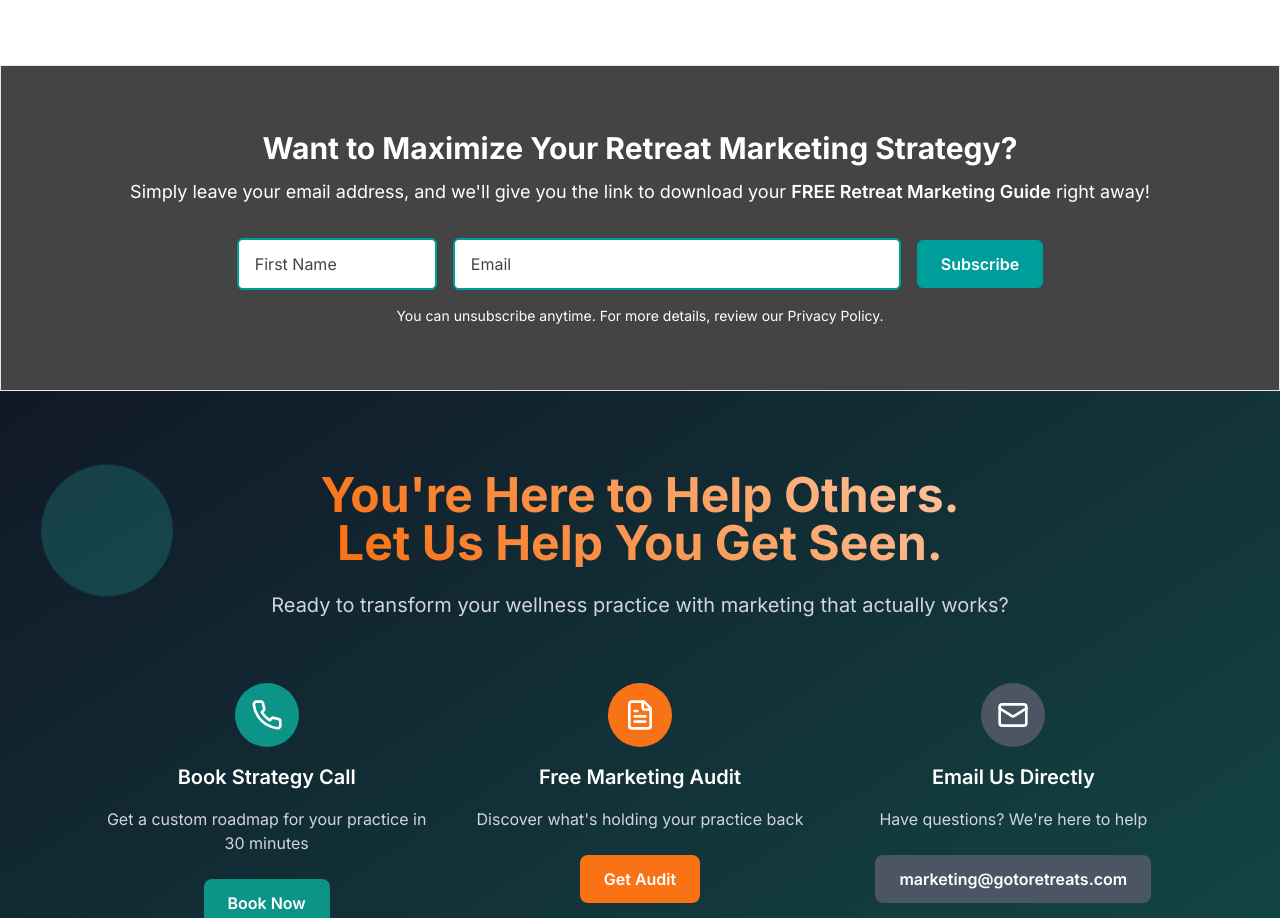
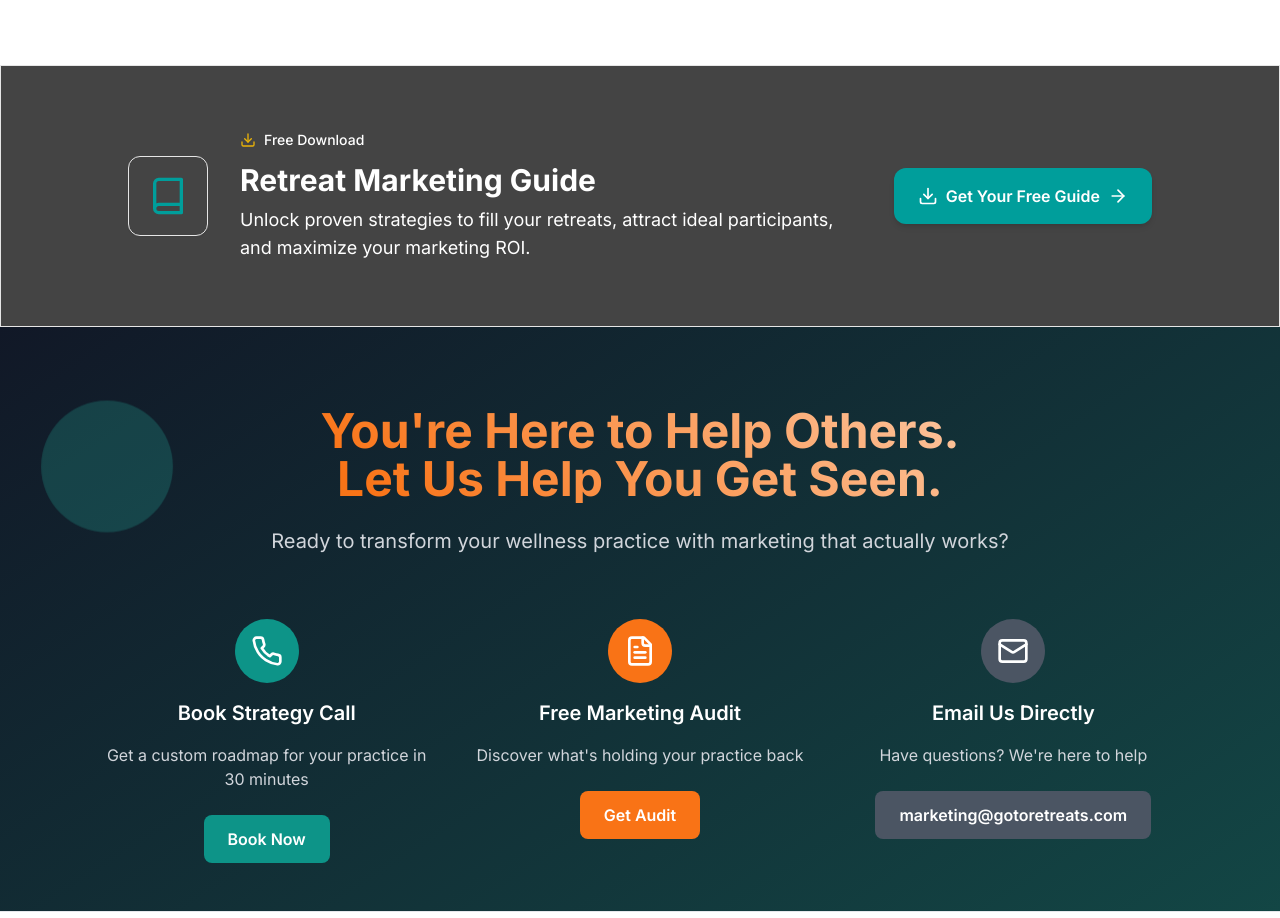
Before and after one commit to Maxiemad/Digital-Marketing, a React (Vite) app: page / in a window 1280 px wide. Shown: the part 5900-6818 px from the top of the page. Built offline with nearby package versions, Linux system fonts and the light colour scheme.

Commit message:
Update NewsletterSignupSection: redesign with card layout and new content

```diff
--- a/src/components/NewsletterSignupSection.tsx
+++ b/src/components/NewsletterSignupSection.tsx
@@ -1,12 +1,8 @@
-import React, { useState, useEffect } from 'react';
+import React, { useEffect } from 'react';
 import { motion } from 'framer-motion';
+import { Book, Download, ArrowRight } from 'lucide-react';
 
 const NewsletterSignupSection: React.FC = () => {
-  console.log('NewsletterSignupSection rendered');
-  const [firstName, setFirstName] = useState('');
-  const [email, setEmail] = useState('');
-  const [isSuccess, setIsSuccess] = useState(false);
-
   // Ensure this section scrolls into view when accessed via anchor link
   useEffect(() => {
     const hash = window.location.hash;
@@ -21,117 +17,62 @@ const NewsletterSignupSection: React.FC = () => {
     }
   }, []);
 
-  const handleSubmit = (e: React.FormEvent) => {
-    e.preventDefault();
-    console.log('Form submitted, setting success to true');
-    // Just show success immediately - no API call needed
-    setIsSuccess(true);
+  const handleSubmit = () => {
+    // Redirect to the form URL
+    window.location.href = 'https://crm.gotoretreats.com/widget/form/GAbngSlGRoTVUYSxaycp';
   };
-
-  const resetForm = () => {
-    setFirstName('');
-    setEmail('');
-    setIsSuccess(false);
-  };
-
-  if (isSuccess) {
-    return (
-      <section id="pdf-download" className="py-16 bg-[#444444] border border-[#e6e6e6]">
-        <div className="max-w-7xl mx-auto px-4 sm:px-6 lg:px-8">
-          <motion.div
-            className="text-center"
-            initial={{ opacity: 0, scale: 0.9 }}
-            animate={{ opacity: 1, scale: 1 }}
-            transition={{ duration: 0.5 }}
-          >
-            <div className="text-green-400 text-6xl mb-4">✅</div>
-            <h4 className="text-white text-2xl font-bold mb-2">Thank you{firstName ? `, ${firstName}` : ''}!</h4>
-            <p className="text-white text-lg mb-4">Your Retreat Marketing Guide is Here! 🙌</p>
-            <p className="text-white mb-6">You're one step closer to marketing your successful retreat!</p>
-            <a
-              href="https://drive.google.com/file/d/1BZ9P5OWawV_8XCYiRrws853jz6Om78zI/view?usp=sharing"
-              target="_blank"
-              rel="noopener noreferrer"
-              className="inline-block bg-[#009e9b] text-white px-6 py-3 rounded-lg font-semibold hover:bg-[#E09453] transition-colors"
-            >
-              Download Your FREE Guide
-            </a>
-            <button
-              onClick={resetForm}
-              className="block mx-auto mt-4 text-white text-sm underline hover:no-underline"
-            >
-              Subscribe another email
-            </button>
-          </motion.div>
-        </div>
-      </section>
-    );
-  }
 
   return (
     <section id="pdf-download" className="py-16 bg-[#444444] border border-[#e6e6e6]">
       <div className="max-w-7xl mx-auto px-4 sm:px-6 lg:px-8">
         <motion.div
-          className="text-center mb-8"
+          className="max-w-5xl mx-auto"
           initial={{ opacity: 0, y: 20 }}
           whileInView={{ opacity: 1, y: 0 }}
           transition={{ duration: 0.6 }}
           viewport={{ once: true }}
         >
-          <h3 className="text-white text-2xl sm:text-3xl font-bold mb-3">
-            Want to Maximize Your Retreat Marketing Strategy?
-          </h3>
-          <p className="text-white text-base sm:text-lg">
-            Simply leave your email address, and we'll give you the link to download your{' '}
-            <span className="font-semibold">FREE Retreat Marketing Guide</span> right away!
-          </p>
-        </motion.div>
+          {/* Horizontal Layout */}
+          <div className="flex flex-col sm:flex-row items-center gap-6 sm:gap-8">
+            {/* Left Section - Icon */}
+            <div className="flex-shrink-0">
+              <div className="w-16 h-16 sm:w-20 sm:h-20 rounded-xl bg-[#444444] flex items-center justify-center border border-[#e6e6e6] shadow-sm">
+                <Book className="w-8 h-8 sm:w-10 sm:h-10 text-[#009e9b]" />
+              </div>
+            </div>
 
-        <motion.form
-          onSubmit={handleSubmit}
-          className="max-w-4xl mx-auto"
-          initial={{ opacity: 0, y: 20 }}
-          whileInView={{ opacity: 1, y: 0 }}
-          transition={{ duration: 0.6, delay: 0.2 }}
-          viewport={{ once: true }}
-        >
-          <div className="flex flex-col sm:flex-row gap-4 items-center justify-center">
-            <div className="flex-1 w-full sm:max-w-[200px]">
-              <input
-                type="text"
-                placeholder="First Name"
-                value={firstName}
-                onChange={(e) => setFirstName(e.target.value)}
-                required
-                className="w-full px-4 py-3 bg-white text-[#444444] placeholder-[#444444] border-2 border-[#009e9b] rounded-md focus:outline-none focus:ring-2 focus:ring-[#009e9b] focus:border-[#009e9b] transition-all"
-              />
+            {/* Middle Section - Content */}
+            <div className="flex-1 text-center sm:text-left">
+              {/* Free Download Badge */}
+              <div className="inline-flex items-center gap-2 mb-3">
+                <Download className="w-4 h-4 text-yellow-500" />
+                <span className="text-sm text-white font-medium">Free Download</span>
+              </div>
+
+              {/* Title */}
+              <h3 className="text-2xl sm:text-3xl font-bold text-white mb-2">
+                Retreat Marketing Guide
+              </h3>
+
+              {/* Description */}
+              <p className="text-white text-base sm:text-lg">
+                Unlock proven strategies to fill your retreats, attract ideal participants, and maximize your marketing ROI.
+              </p>
             </div>
-            <div className="flex-1 w-full sm:max-w-md">
-              <input
-                type="email"
-                placeholder="Email"
-                value={email}
-                onChange={(e) => setEmail(e.target.value)}
-                required
-                className="w-full px-4 py-3 bg-white text-[#444444] placeholder-[#444444] border-2 border-[#009e9b] rounded-md focus:outline-none focus:ring-2 focus:ring-[#009e9b] focus:border-[#009e9b] transition-all"
-              />
-            </div>
-            <div className="w-full sm:w-auto">
+
+            {/* Right Section - CTA Button */}
+            <div className="flex-shrink-0">
               <button
-                type="submit"
-                className="w-full sm:w-auto bg-[#009e9b] hover:bg-[#E09453] text-white font-semibold rounded-md px-6 py-3 transition-colors flex items-center justify-center min-w-[120px]"
+                onClick={handleSubmit}
+                className="bg-[#009e9b] hover:bg-[#E09453] text-white font-semibold rounded-xl px-6 py-4 transition-colors flex items-center gap-2 shadow-md hover:shadow-lg"
               >
-                Subscribe
+                <Download className="w-5 h-5" />
+                <span>Get Your Free Guide</span>
+                <ArrowRight className="w-5 h-5" />
               </button>
             </div>
           </div>
-
-          <div className="mt-4 text-center">
-            <p className="text-white text-xs sm:text-sm">
-              You can unsubscribe anytime. For more details, review our Privacy Policy.
-            </p>
-          </div>
-        </motion.form>
+        </motion.div>
       </div>
     </section>
   );
```
